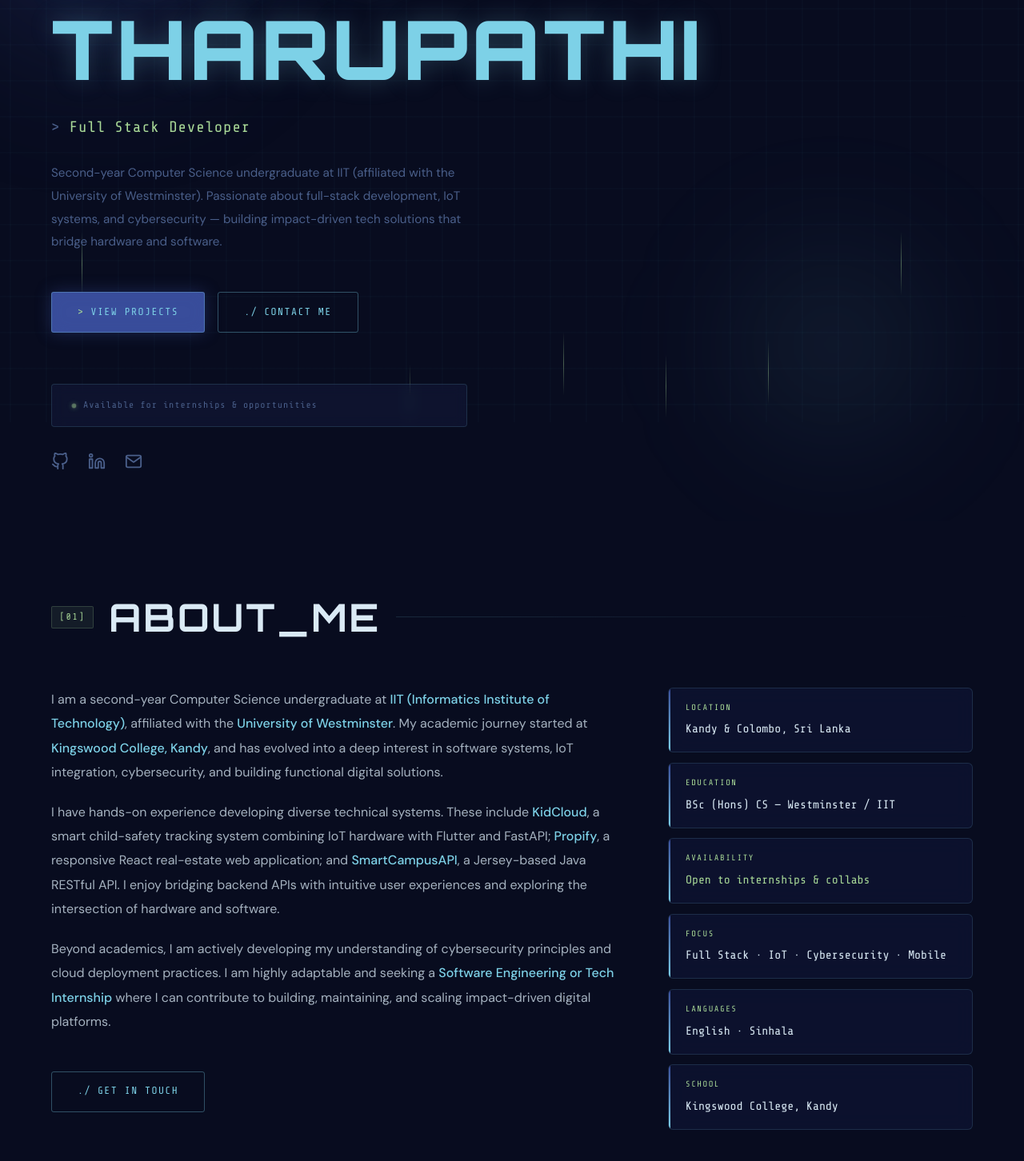
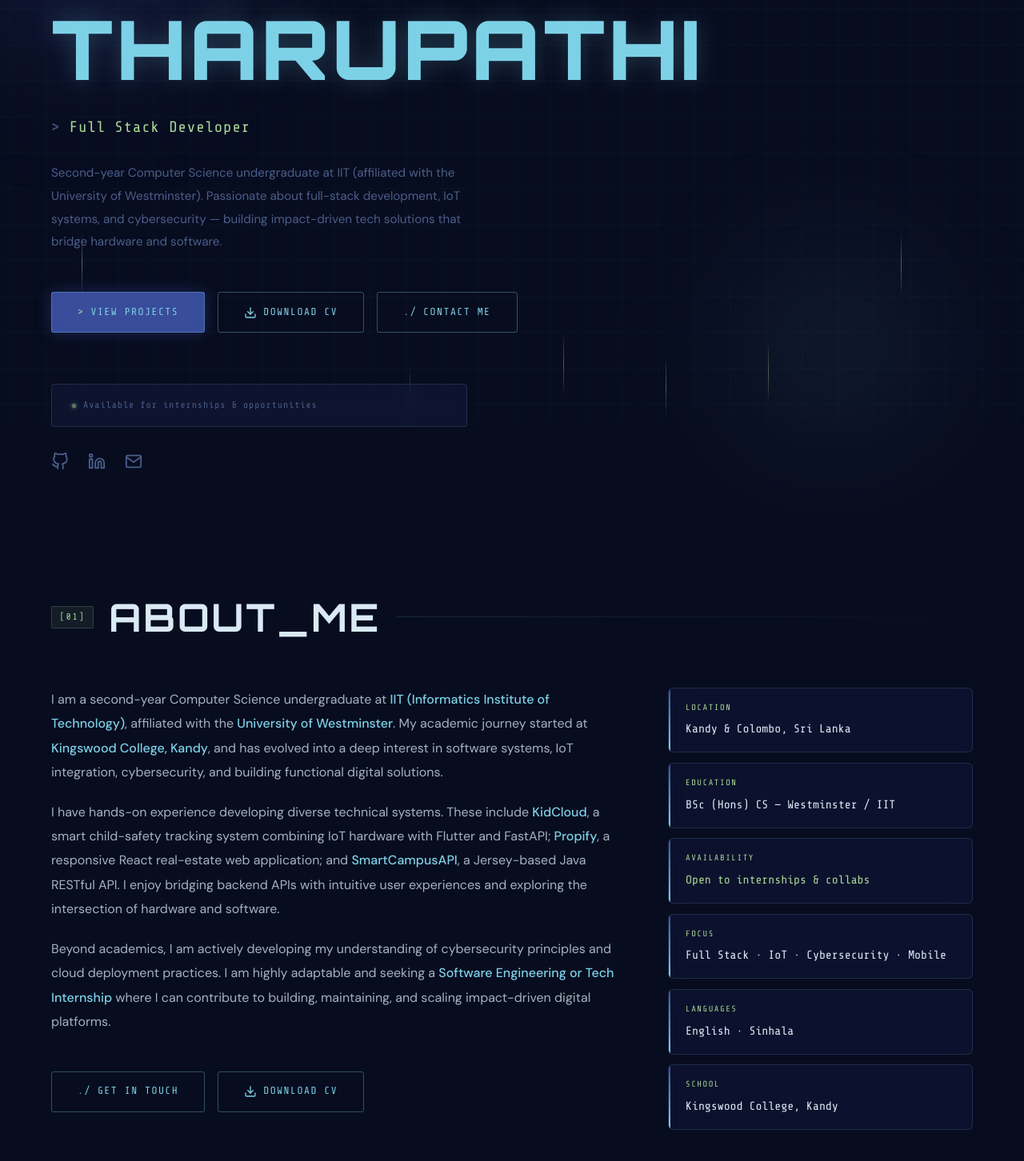
Before and after one commit to pasantharupathi/My_Portfolio_website, a React (Vite) app: page / in a window 1280 px wide. Shown: the part 272-1724 px from the top of the page at 80% size. Built offline with nearby package versions, Linux system fonts and the light colour scheme; no server answers.

Commit message:
add download CV button

```diff
--- a/src/pages/About.jsx
+++ b/src/pages/About.jsx
@@ -1,3 +1,5 @@
+import { IconDownload } from '../components/Icons'
+
 const info = [
   { label: 'Location',     val: 'Kandy & Colombo, Sri Lanka' },
   { label: 'Education',    val: 'BSc (Hons) CS — Westminster / IIT' },
@@ -38,9 +40,14 @@ export default function About() {
             digital platforms.
           </p>
           <br />
-          <a href="#contact" className="btn btn-outline">
-            <span>./</span> Get In Touch
-          </a>
+          <div style={{ display: 'flex', gap: '1rem', flexWrap: 'wrap' }}>
+            <a href="#contact" className="btn btn-outline">
+              <span>./</span> Get In Touch
+            </a>
+            <a href="/Pasan_Tharupathi_CV.pdf" className="btn btn-outline" download>
+              <IconDownload size={16} style={{ marginRight: '6px' }} /> Download CV
+            </a>
+          </div>
         </div>
 
         <div className="about-aside">
--- a/src/pages/Home.jsx
+++ b/src/pages/Home.jsx
@@ -1,4 +1,5 @@
 import { IconGitHub, IconLinkedIn, IconMail } from '../components/Icons'
+import { IconDownload } from '../components/Icons'
 import { useTypewriter } from '../hooks/useTypewriter'
 
 const roles = [
@@ -47,6 +48,9 @@ export default function Home() {
           <a href="#projects" className="btn btn-primary">
             <span style={{ color: 'var(--accent3)' }}>&gt;</span> View Projects
           </a>
+          <a href="/Pasan_Tharupathi_CV.pdf" className="btn btn-outline" download>
+            <IconDownload size={16} style={{ marginRight: '6px' }} /> Download CV
+          </a>
           <a href="#contact" className="btn btn-outline">
             <span>./</span> Contact Me
           </a>
```
